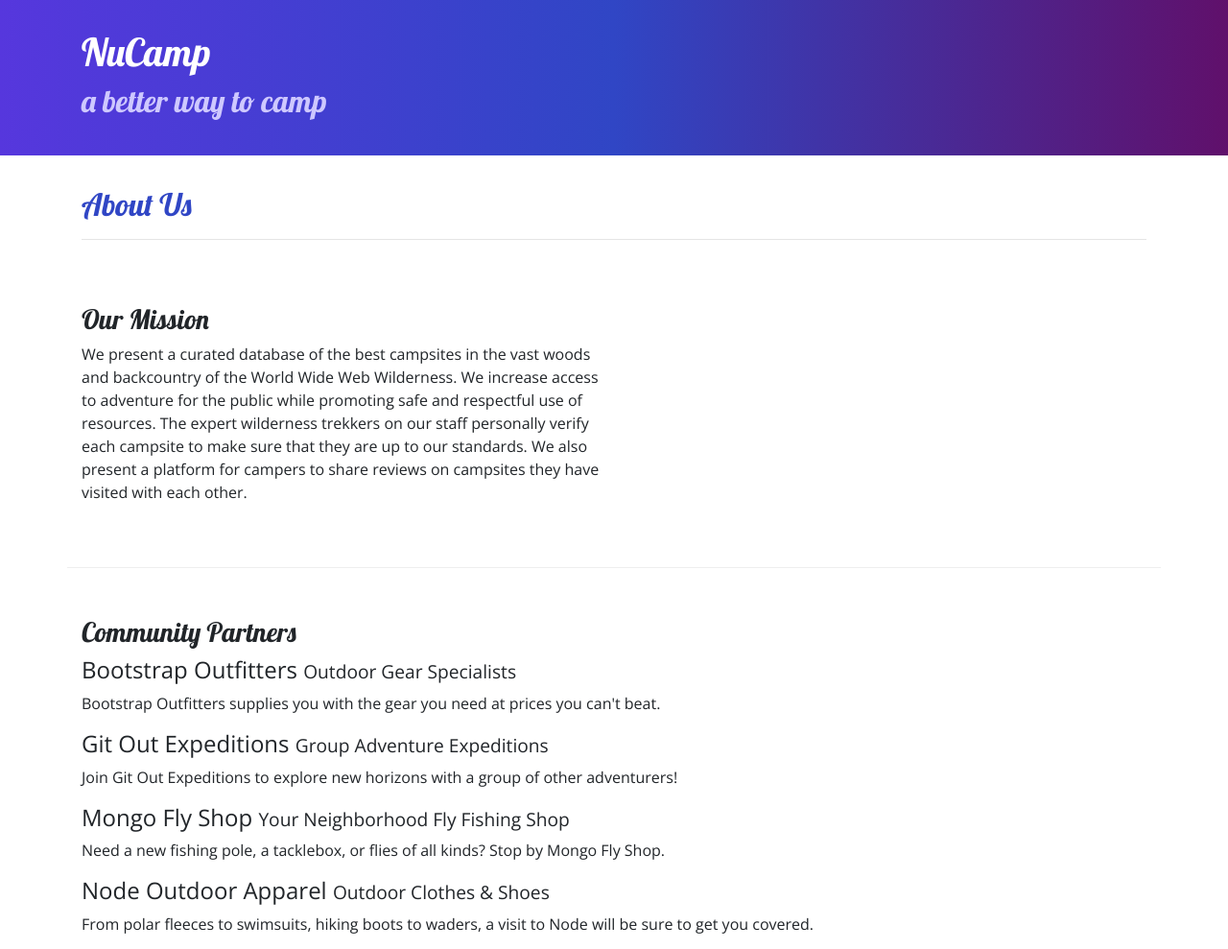
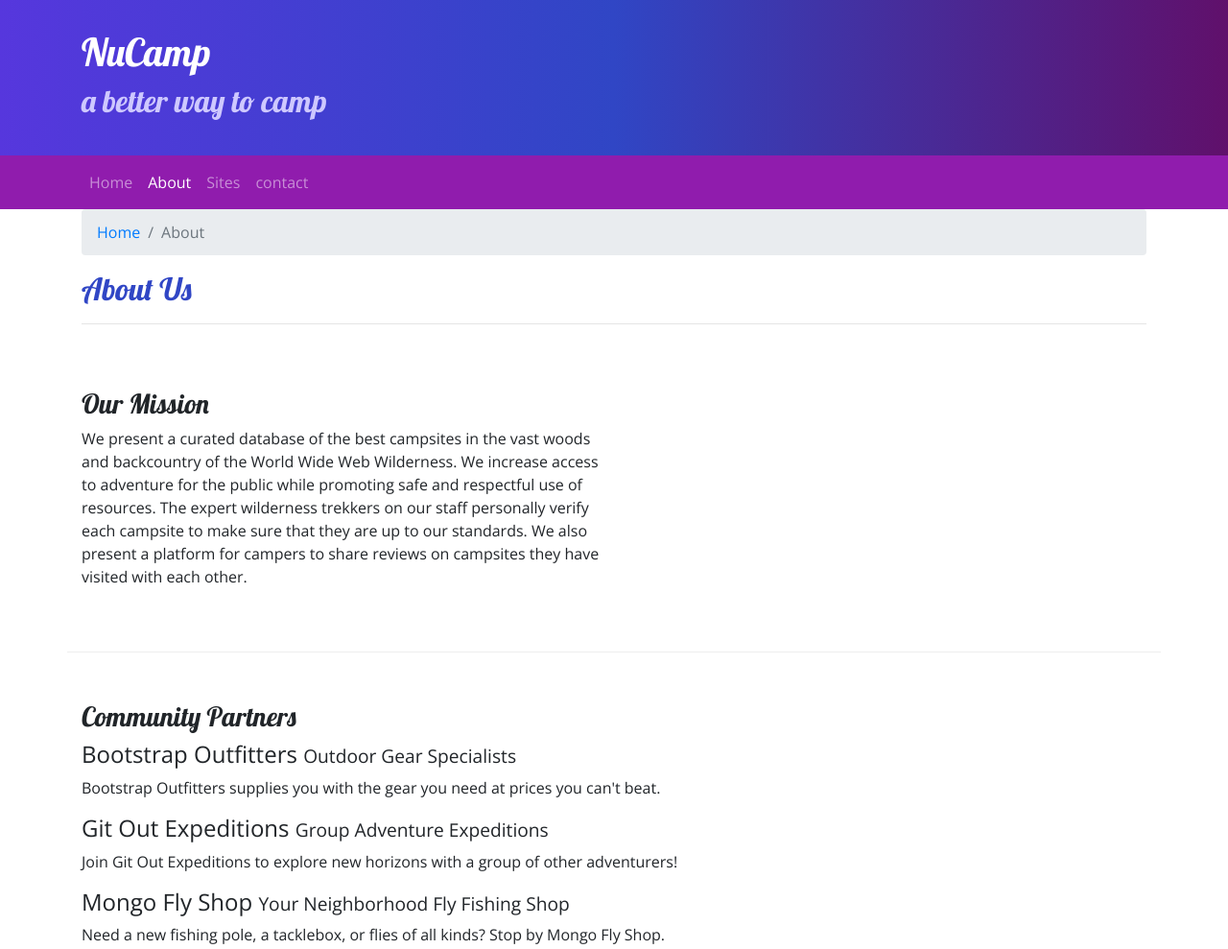
Before and after one commit to bmt3755/Nucamp-course, a website: page aboutus.html in a window 1280 px wide. Shown: the top 989 px of the page at 96% size. Drawn offline with nearby package versions, Linux system fonts and the light colour scheme.

Commit message:
Nucamp course weekly exercises commit-1

```diff
--- a/aboutus.html
+++ b/aboutus.html
@@ -29,10 +29,30 @@
         </div>
     </header>
 
+    <nav class="navbar navbar-expand-sm navbar-dark sticky-top">
+        <div class="container">
+            <button class="navbar-toggler ml-auto" type="button" data-toggle="collapse" data-target="#nucampNavbar">
+                <span class="navbar-toggler-icon"></span>
+            </button>
+            <div class="collapse navbar-collapse" id="nucampNavbar">
+                <ul class="navbar-nav">
+                    <li class="nav-item"><a class="nav-link" href="index.html">Home</a></li>
+                    <li class="nav-item active"><a class="nav-link" href="#">About</a></li>
+                    <li class="nav-item"><a class="nav-link" href="#">Sites</a></li>
+                    <li class="nav-item"><a class="nav-link" href="#">contact</a></li>
+                </ul>
+            </div>
+        </div>
+    </nav>
+
     <div class="container">
         <div class="row">
             <div class="col">
-               <h2>About Us</h2>
+                <ol class="breadcrumb">
+                    <li class="breadcrumb-item"><a href="index.html">Home</a></li>
+                    <li class="breadcrumb-item active">About</li>
+                </ol>
+                <h2>About Us</h2>
                <hr />
             </div>
         </div>
--- a/css/styles.css
+++ b/css/styles.css
@@ -19,6 +19,7 @@ footer{
 }
 
 .jumbotron{
+    margin: 0;
     padding: 30px;
     background-image: linear-gradient(to right, #5637DD, #3046C5, #60106B);
     color: white;
@@ -29,3 +30,7 @@ footer{
     border-bottom: 1px ridge;
     min-height: 200px;
 }
+
+.navbar{
+  background-color: #901CAD;
+}
```
Also changed, not shown: index.html (+16 -0 lines).
